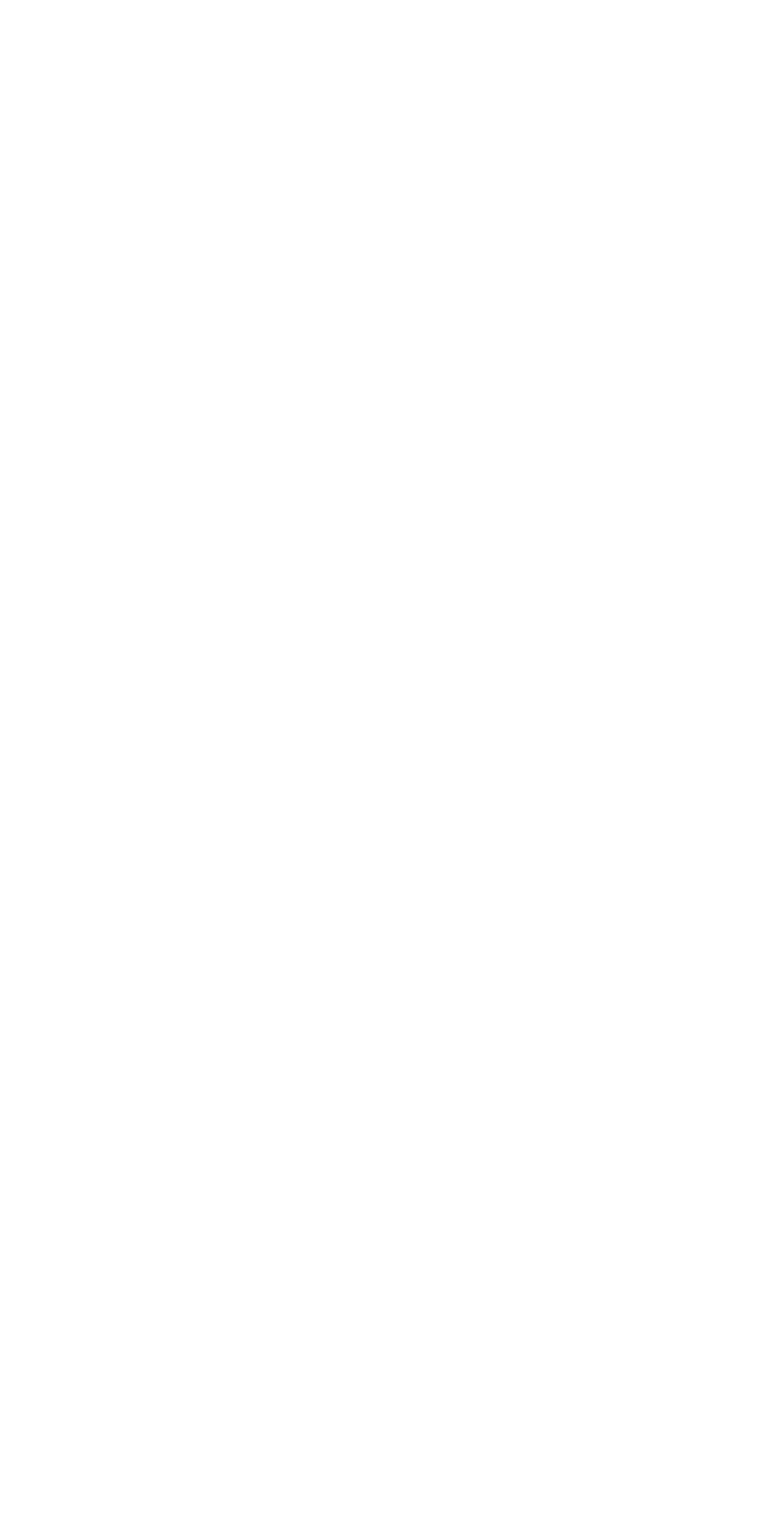
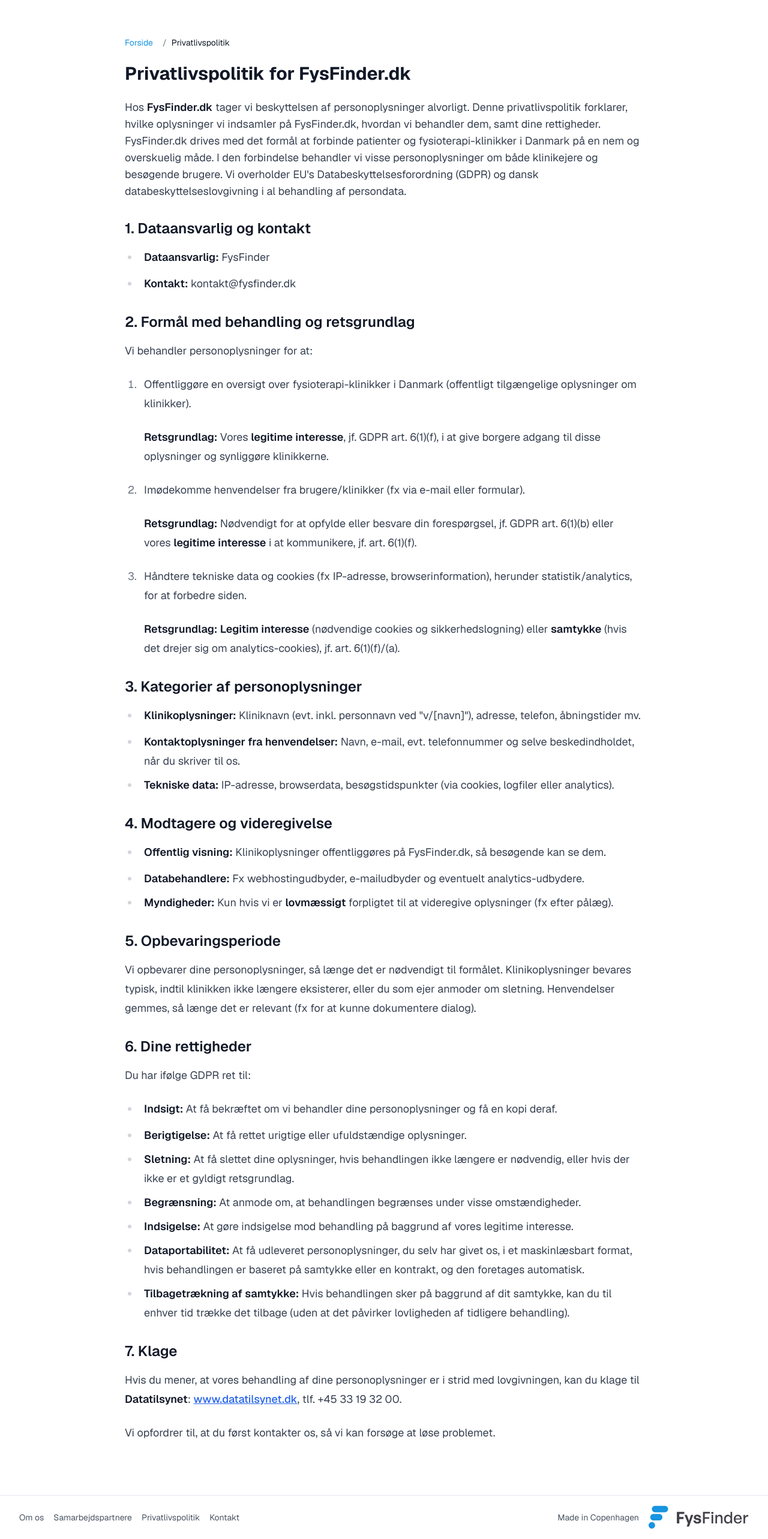
Before and after one commit to davidbograd/fysfinder-next, a Next.js app: page /privatlivspolitik in a window 1280 px wide. Before the commit this address had no page. Shown: the part 68-2634 px from the top of the page at 60% size. Before the commit the page ends 800 px from the top, so only its background shows below. Built offline with nearby package versions, Linux system fonts and the light colour scheme.

Commit message:
privatlivspolitik

```diff
--- a/src/app/components/Footer.tsx
+++ b/src/app/components/Footer.tsx
@@ -20,6 +20,12 @@ export default function Footer() {
               Samarbejdspartnere
             </Link>
             <Link
+              href="/privatlivspolitik"
+              className="text-gray-600 hover:text-gray-900 text-sm"
+            >
+              Privatlivspolitik
+            </Link>
+            <Link
               href="/om-os#kontakt"
               className="text-gray-600 hover:text-gray-900 text-sm"
             >
--- /dev/null
+++ b/src/app/privatlivspolitik/page.tsx
@@ -0,0 +1,220 @@
+import { Metadata } from "next";
+import { Breadcrumbs } from "@/app/components/Breadcrumbs";
+
+export const metadata: Metadata = {
+  title: "Privatlivspolitik | FysFinder.dk",
+  description:
+    "Læs vores privatlivspolitik og hvordan vi beskytter dine personlige oplysninger på FysFinder.dk",
+};
+
+export default function PrivacyPolicyPage() {
+  const breadcrumbItems = [
+    { text: "Forside", link: "/" },
+    { text: "Privatlivspolitik" },
+  ];
+
+  return (
+    <div className="container mx-auto px-4 py-8 max-w-4xl">
+      <Breadcrumbs items={breadcrumbItems} />
+
+      <article className="prose prose-lg max-w-none mt-6">
+        <h1 className="text-3xl font-bold mb-6">
+          Privatlivspolitik for FysFinder.dk
+        </h1>
+
+        <div className="text-gray-700 space-y-6">
+          <p className="text-lg">
+            Hos <strong>FysFinder.dk</strong> tager vi beskyttelsen af
+            personoplysninger alvorligt. Denne privatlivspolitik forklarer,
+            hvilke oplysninger vi indsamler på FysFinder.dk, hvordan vi
+            behandler dem, samt dine rettigheder. FysFinder.dk drives med det
+            formål at forbinde patienter og fysioterapi-klinikker i Danmark på
+            en nem og overskuelig måde. I den forbindelse behandler vi visse
+            personoplysninger om både klinikejere og besøgende brugere. Vi
+            overholder EU's Databeskyttelsesforordning (GDPR) og dansk
+            databeskyttelseslovgivning i al behandling af persondata.
+          </p>
+
+          <section>
+            <h2 className="text-2xl font-semibold mt-8 mb-4">
+              1. Dataansvarlig og kontakt
+            </h2>
+            <ul className="list-disc pl-6 space-y-2">
+              <li>
+                <strong>Dataansvarlig:</strong> FysFinder
+              </li>
+              <li>
+                <strong>Kontakt:</strong> kontakt@fysfinder.dk
+              </li>
+            </ul>
+          </section>
+
+          <section>
+            <h2 className="text-2xl font-semibold mt-8 mb-4">
+              2. Formål med behandling og retsgrundlag
+            </h2>
+            <p>Vi behandler personoplysninger for at:</p>
+            <ol className="list-decimal pl-6 space-y-4 mt-4">
+              <li>
+                <p>
+                  Offentliggøre en oversigt over fysioterapi-klinikker i Danmark
+                  (offentligt tilgængelige oplysninger om klinikker).
+                </p>
+                <p className="mt-2">
+                  <strong>Retsgrundlag:</strong> Vores{" "}
+                  <strong>legitime interesse</strong>, jf. GDPR art. 6(1)(f), i
+                  at give borgere adgang til disse oplysninger og synliggøre
+                  klinikkerne.
+                </p>
+              </li>
+              <li>
+                <p>
+                  Imødekomme henvendelser fra brugere/klinikker (fx via e-mail
+                  eller formular).
+                </p>
+                <p className="mt-2">
+                  <strong>Retsgrundlag:</strong> Nødvendigt for at opfylde eller
+                  besvare din forespørgsel, jf. GDPR art. 6(1)(b) eller vores{" "}
+                  <strong>legitime interesse</strong> i at kommunikere, jf. art.
+                  6(1)(f).
+                </p>
+              </li>
+              <li>
+                <p>
+                  Håndtere tekniske data og cookies (fx IP-adresse,
+                  browserinformation), herunder statistik/analytics, for at
+                  forbedre siden.
+                </p>
+                <p className="mt-2">
+                  <strong>Retsgrundlag:</strong>{" "}
+                  <strong>Legitim interesse</strong> (nødvendige cookies og
+                  sikkerhedslogning) eller <strong>samtykke</strong> (hvis det
+                  drejer sig om analytics-cookies), jf. art. 6(1)(f)/(a).
+                </p>
+              </li>
+            </ol>
+          </section>
+
+          <section>
+            <h2 className="text-2xl font-semibold mt-8 mb-4">
+              3. Kategorier af personoplysninger
+            </h2>
+            <ul className="list-disc pl-6 space-y-2">
+              <li>
+                <strong>Klinikoplysninger:</strong> Kliniknavn (evt. inkl.
+                personnavn ved "v/[navn]"), adresse, telefon, åbningstider mv.
+              </li>
+              <li>
+                <strong>Kontaktoplysninger fra henvendelser:</strong> Navn,
+                e-mail, evt. telefonnummer og selve beskedindholdet, når du
+                skriver til os.
+              </li>
+              <li>
+                <strong>Tekniske data:</strong> IP-adresse, browserdata,
+                besøgstidspunkter (via cookies, logfiler eller analytics).
+              </li>
+            </ul>
+          </section>
+
+          <section>
+            <h2 className="text-2xl font-semibold mt-8 mb-4">
+              4. Modtagere og videregivelse
+            </h2>
+            <ul className="list-disc pl-6 space-y-2">
+              <li>
+                <strong>Offentlig visning:</strong> Klinikoplysninger
+                offentliggøres på FysFinder.dk, så besøgende kan se dem.
+              </li>
+              <li>
+                <strong>Databehandlere:</strong> Fx webhostingudbyder,
+                e-mailudbyder og eventuelt analytics-udbydere.
+              </li>
+              <li>
+                <strong>Myndigheder:</strong> Kun hvis vi er{" "}
+                <strong>lovmæssigt</strong> forpligtet til at videregive
+                oplysninger (fx efter pålæg).
+              </li>
+            </ul>
+          </section>
+
+          <section>
+            <h2 className="text-2xl font-semibold mt-8 mb-4">
+              5. Opbevaringsperiode
+            </h2>
+            <p>
+              Vi opbevarer dine personoplysninger, så længe det er nødvendigt
+              til formålet. Klinikoplysninger bevares typisk, indtil klinikken
+              ikke længere eksisterer, eller du som ejer anmoder om sletning.
+              Henvendelser gemmes, så længe det er relevant (fx for at kunne
+              dokumentere dialog).
+            </p>
+          </section>
+
+          <section>
+            <h2 className="text-2xl font-semibold mt-8 mb-4">
+              6. Dine rettigheder
+            </h2>
+            <p>Du har ifølge GDPR ret til:</p>
+            <ul className="list-disc pl-6 space-y-2 mt-4">
+              <li>
+                <strong>Indsigt:</strong> At få bekræftet om vi behandler dine
+                personoplysninger og få en kopi deraf.
+              </li>
+              <li>
+                <strong>Berigtigelse:</strong> At få rettet urigtige eller
+                ufuldstændige oplysninger.
+              </li>
+              <li>
+                <strong>Sletning:</strong> At få slettet dine oplysninger, hvis
+                behandlingen ikke længere er nødvendig, eller hvis der ikke er
+                et gyldigt retsgrundlag.
+              </li>
+              <li>
+                <strong>Begrænsning:</strong> At anmode om, at behandlingen
+                begrænses under visse omstændigheder.
+              </li>
+              <li>
+                <strong>Indsigelse:</strong> At gøre indsigelse mod behandling
+                på baggrund af vores legitime interesse.
+              </li>
+              <li>
+                <strong>Dataportabilitet:</strong> At få udleveret
+                personoplysninger, du selv har givet os, i et maskinlæsbart
+                format, hvis behandlingen er baseret på samtykke eller en
+                kontrakt, og den foretages automatisk.
+              </li>
+              <li>
+                <strong>Tilbagetrækning af samtykke:</strong> Hvis behandlingen
+                sker på baggrund af dit samtykke, kan du til enhver tid trække
+                det tilbage (uden at det påvirker lovligheden af tidligere
+                behandling).
+              </li>
+            </ul>
+          </section>
+
+          <section>
+            <h2 className="text-2xl font-semibold mt-8 mb-4">7. Klage</h2>
+            <p>
+              Hvis du mener, at vores behandling af dine personoplysninger er i
+              strid med lovgivningen, kan du klage til{" "}
+              <strong>Datatilsynet</strong>:{" "}
+              <a
+                href="http://www.datatilsynet.dk"
+                className="text-blue-600 hover:underline"
+                target="_blank"
+                rel="noopener noreferrer"
+              >
+                www.datatilsynet.dk
+              </a>
+              , tlf. +45 33 19 32 00.
+            </p>
+            <p className="mt-4">
+              Vi opfordrer til, at du først kontakter os, så vi kan forsøge at
+              løse problemet.
+            </p>
+          </section>
+        </div>
+      </article>
+    </div>
+  );
+}
```
